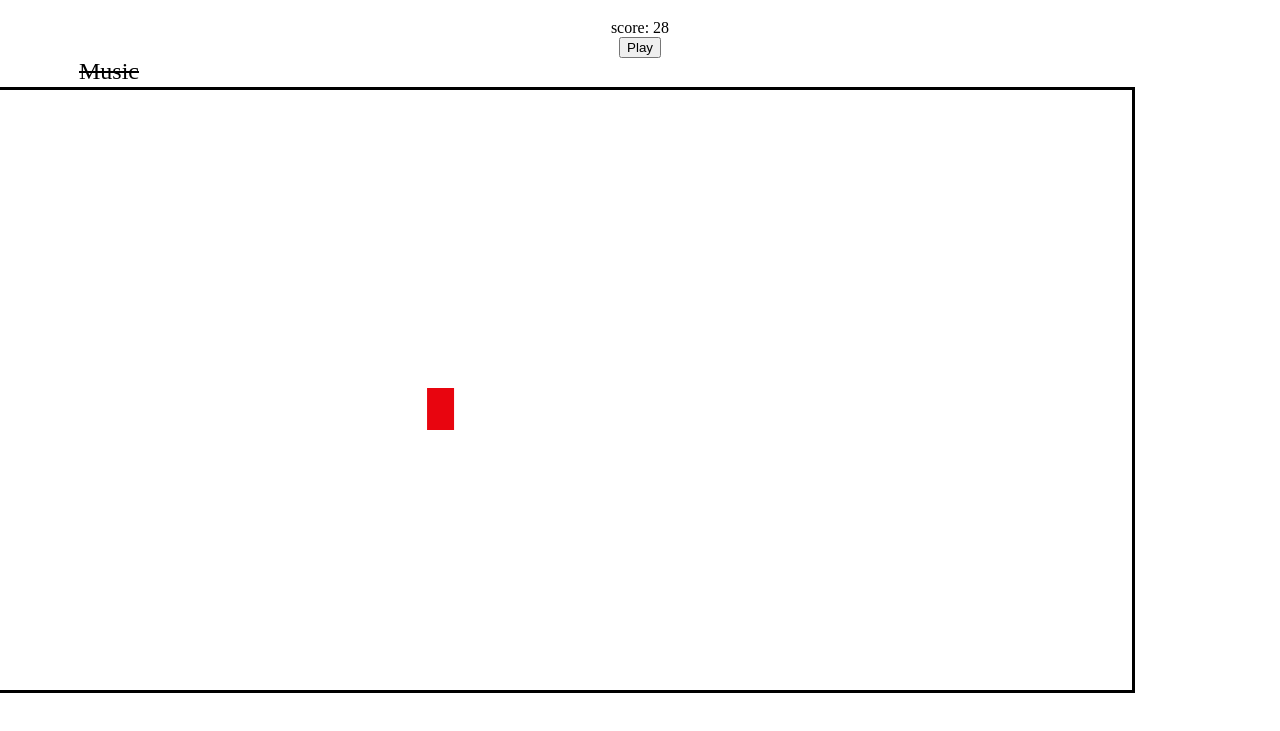
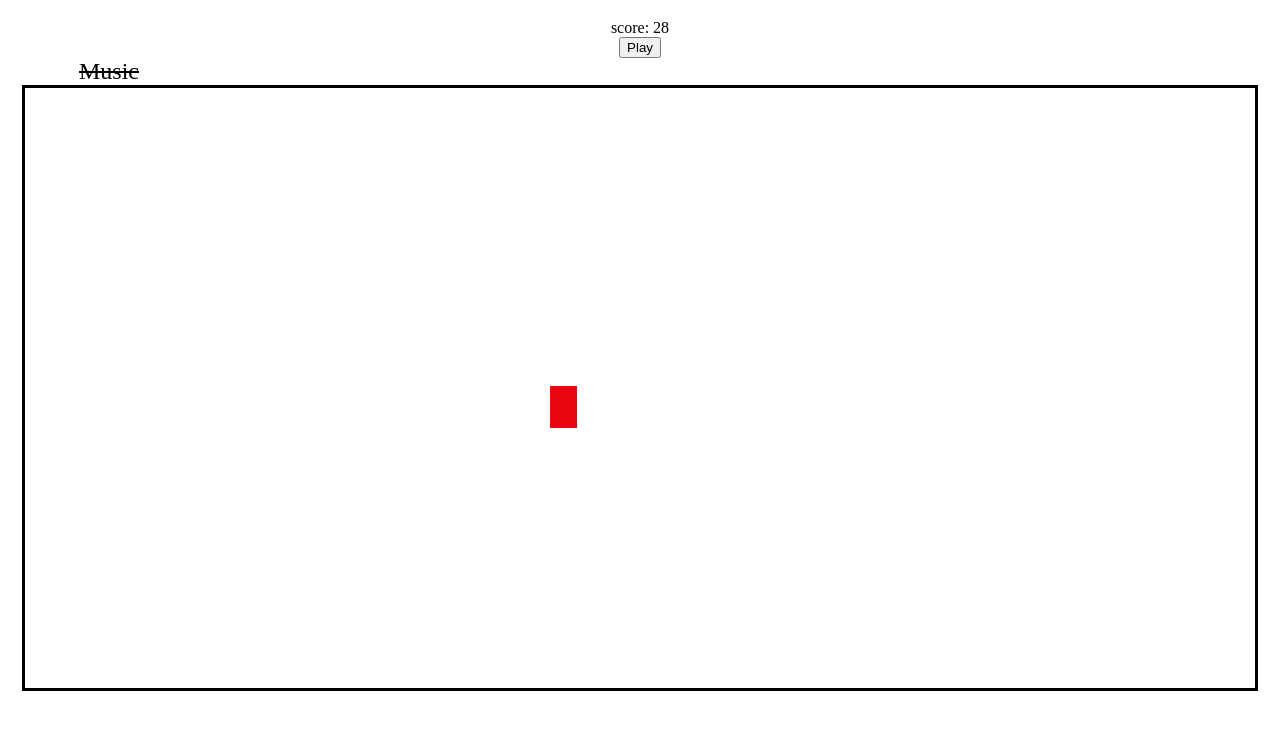
Before and after one commit to jmango22/creative-game, a plain HTML site: page index.html in a window 1280 px wide. Both pictures are taken after a click on the button "Play". Shown: the part 69-800 px from the top of the page. Drawn offline with Linux system fonts and the light colour scheme.

Commit message:
Fixed resize and a bug

```diff
--- a/main.css
+++ b/main.css
@@ -9,13 +9,10 @@
   align-self: center;
 }
 
-
 #GameBoard {
-    border: solid;
-    cursor: none;
-    position: absolute;
-    right: 145px;
-    top: 156px;
+  align-self: center;
+  border: solid;
+  cursor: none;
 }
 
 #MusicToggle {
--- a/main.js
+++ b/main.js
@@ -1,5 +1,6 @@
 // This is the Main Logic for the Game
 
+resizeCanvas();
 var game = CreateGame();
 var GameMusic = new sound("Audio/Fine.mp3")
 var MusicPlaying = false;
@@ -51,13 +52,14 @@ function updateGameArea() {
     }
 
     block = game.obstacles[i]; // move to the next one
-    block.state = block.move(block);
-    block.draw(block, context);
 
-    if(collision(game.player.ship, block)) {
-      console.log("Hit a block!");
-      clearInterval(game.timer);
-      //gameOver();
+    if (block) {
+      block = block.move(block);
+      block.draw(block, context);
+
+      if(collision(game.player.ship, block)) {
+        clearInterval(game.timer);
+      }
     }
   }
 
@@ -190,3 +192,20 @@ function sound(src) {
         this.sound.pause();
     }
 }
+
+// Manage the window sizeß
+function resizeCanvas() {
+  const borderMargin = 25;
+  const w = Math.max(document.documentElement.clientWidth, window.innerWidth || 0);
+  const h = Math.max(document.documentElement.clientHeight, window.innerHeight || 0);
+
+  const adjWidth = w - (2 * borderMargin);
+  const adjHeight = h - (2 * borderMargin) - 150;
+
+  document.getElementById('GameBoard').setAttribute('width', adjWidth);
+  document.getElementById('GameBoard').setAttribute('height', adjHeight);
+}
+
+window.addEventListener("resize", function(){
+  resizeCanvas();
+});
```
